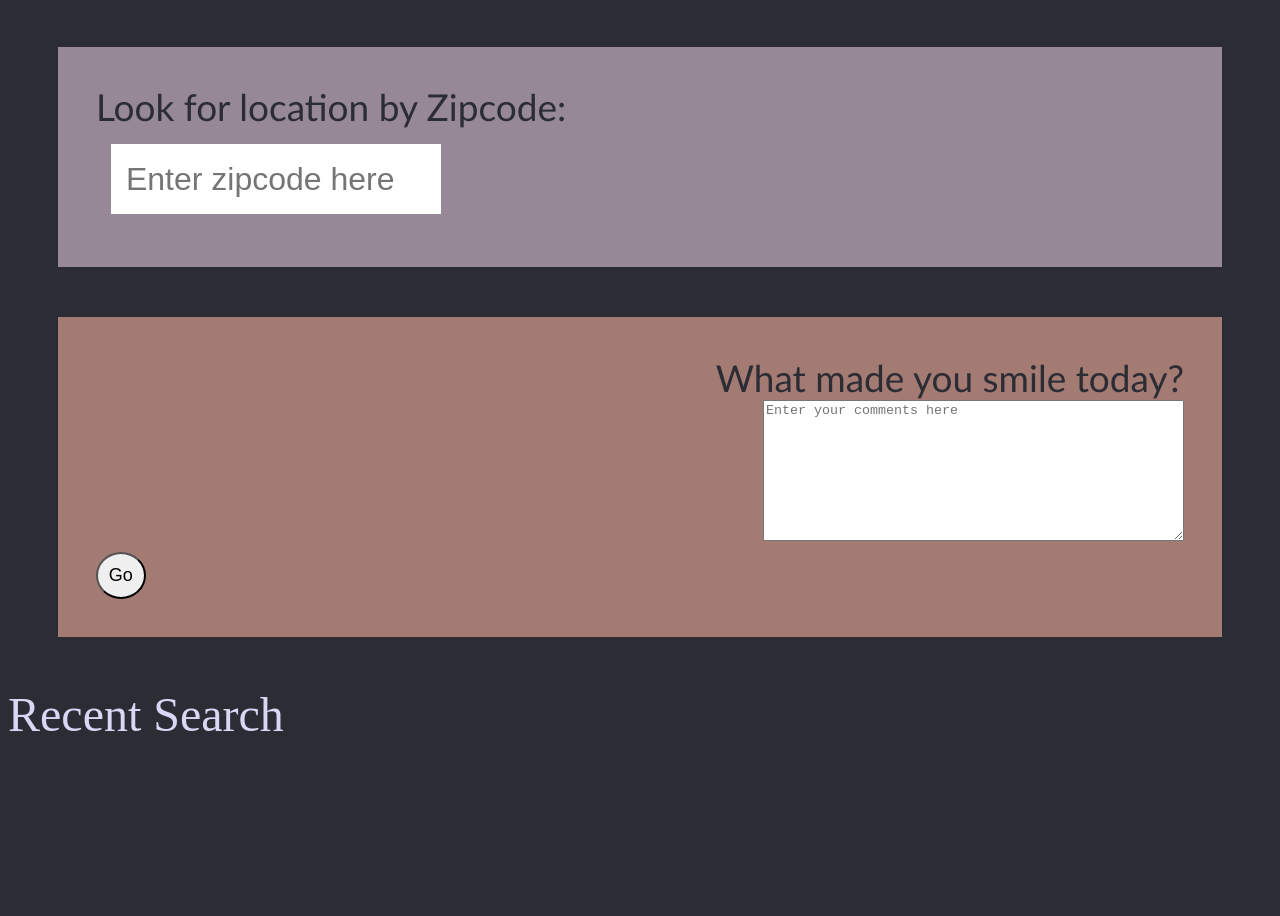
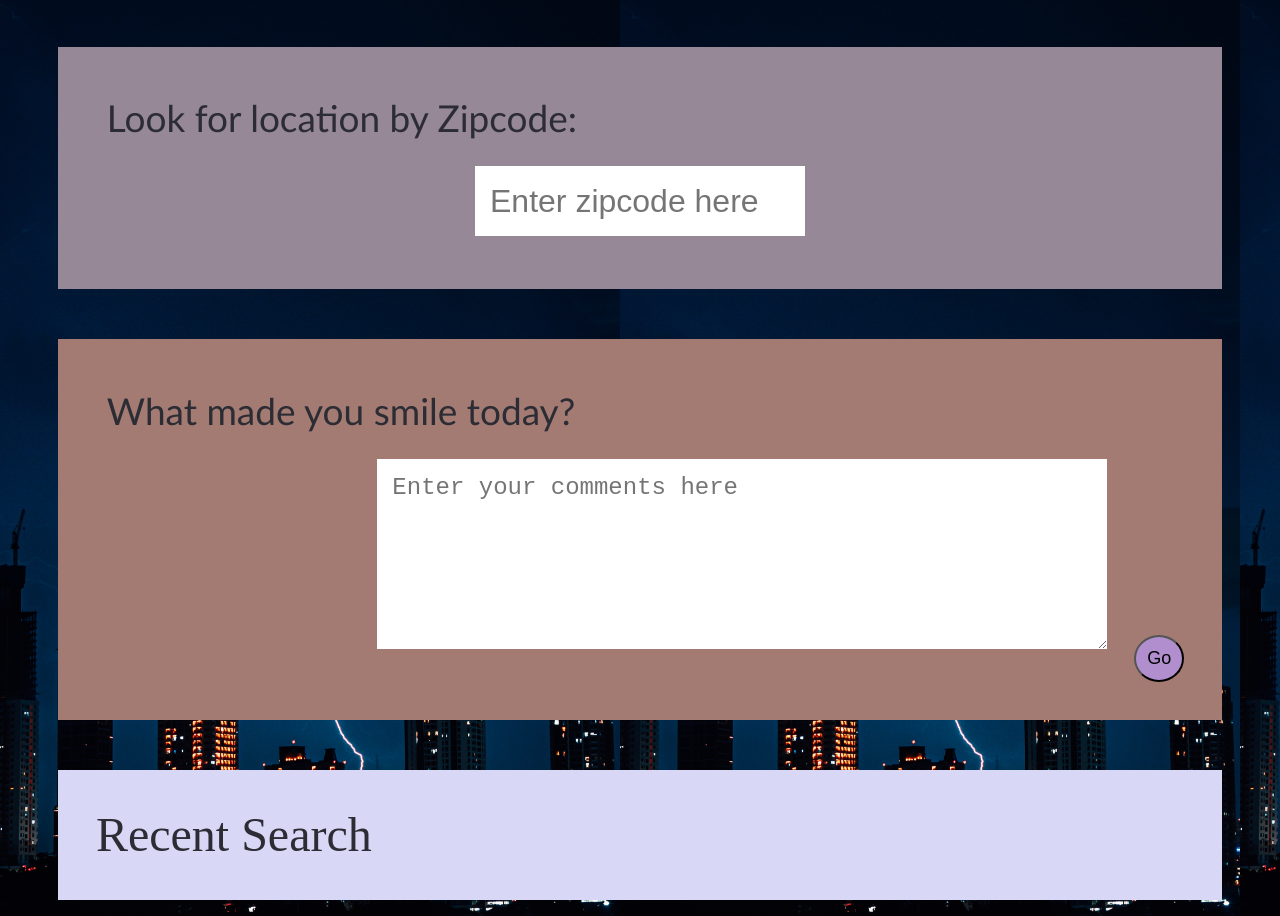
Before and after one commit to himanshuk-dev/Weather-Journal-App, a plain HTML site: page website/index.html in a window 1280 px wide. Shown: the part 145-1061 px from the top of the page. Before the commit the page ends 895 px from the top, so only its background shows below. Drawn offline with Linux system fonts and the light colour scheme; a web font is replaced by a local one.

Commit message:
finalized styling

```diff
--- a/website/index.html
+++ b/website/index.html
@@ -21,7 +21,7 @@
             <button id="go" type = "submit"> Go </button>
         </div>
         <div>
-            <div>
+            <div class="recent">
                 Recent Search
                 <div>
                     <div id = "date"></div>
--- a/website/style.css
+++ b/website/style.css
@@ -11,7 +11,8 @@ Lavender Web: #D8D8F6
 body{
     display: grid;
     /* row-gap: 1%; */
-    background: #2C2C34;
+    background: url(images/background1.jpg);
+    background-size: contain;
     color: #D8D8F6;
     font-size: 3em;
 }
@@ -20,17 +21,20 @@ body{
 label{
     font-family:'Gill Sans', 'Gill Sans MT', Calibri, 'Trebuchet MS', sans-serif;
     display:block;
+    margin: 1%;
+    text-align:left;
     font-size: 37px;
 }
 
 input{
-    display: block;
+    display: inline-block;
+    align-content: right;
     padding: 15px;
     margin: 15px;
     border: none;
     font-size: 32px;
     height: 40px;
-    width: 300px
+    width: 300px;
 }
 
 input:focus{
@@ -38,10 +42,27 @@ input:focus{
 }
 
 button{
-    display: block;
+    display:inline-block;
     padding: 1%;
     border-radius: 100%;
     font-size: 18px;
+    text-align: right;
+    background: #B18FCF;
+}
+
+textarea{
+    display: inline-block;
+    align-content: right;
+    padding: 15px;
+    margin: 15px;
+    font-size: 24px;
+    border: none;
+    height: 160px;
+    width:700px;
+}
+
+textarea:focus{
+    outline: none;
 }
 
 /* App header---------------------- */
@@ -57,9 +78,10 @@ button{
 
 /* Location search area------------ */
 .location{
-    display: block;
+    display: inline-block;
     padding: 3%;
     margin: 50px;
+    text-align: center;
     background: #978897;
     color: #2C2C34;
 }
@@ -78,3 +100,11 @@ button{
 
 
 /* Recent search------------------ */
+.recent{
+    display: block;
+    background: #D8D8F6;
+    color: #2C2C34;
+    padding: 3%;
+    margin: 50px;
+    margin-top: auto;
+}
```
Also changed, not shown: website/images/background1.jpg (added), 1 other file.
